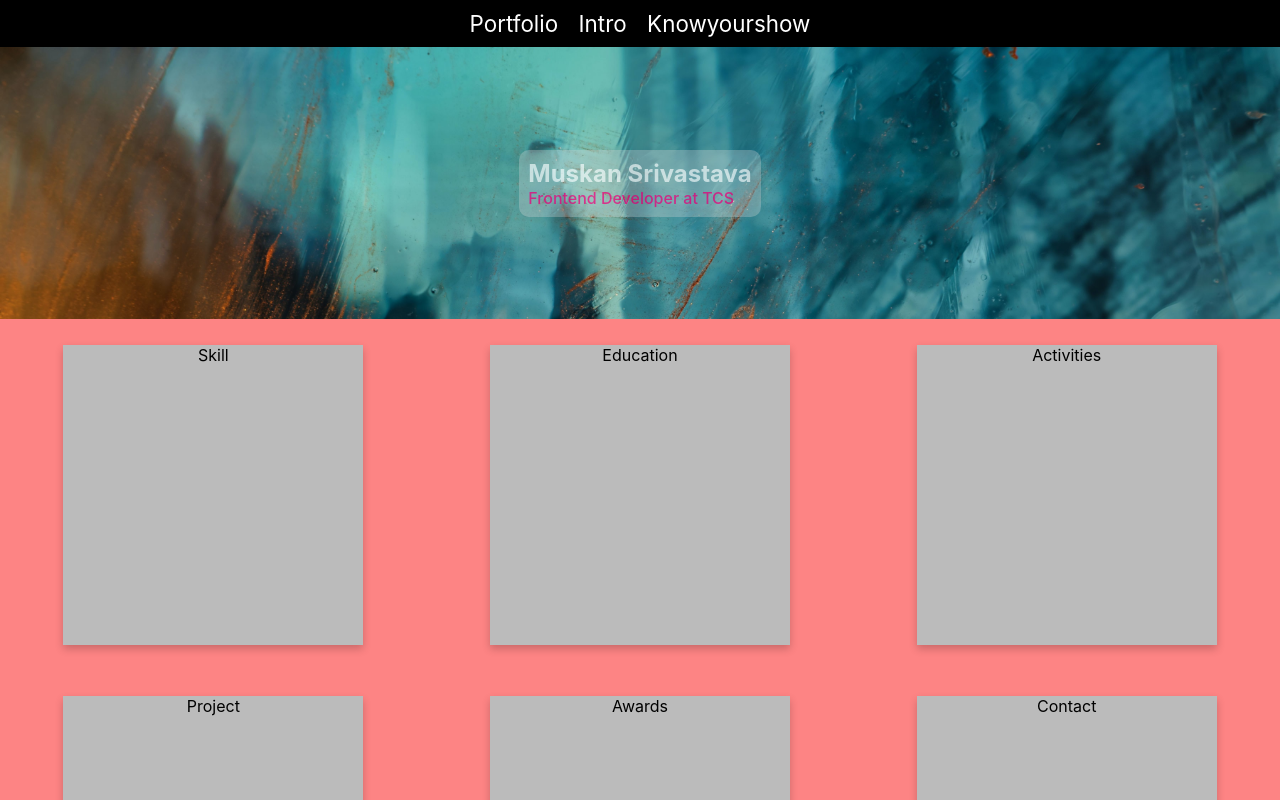
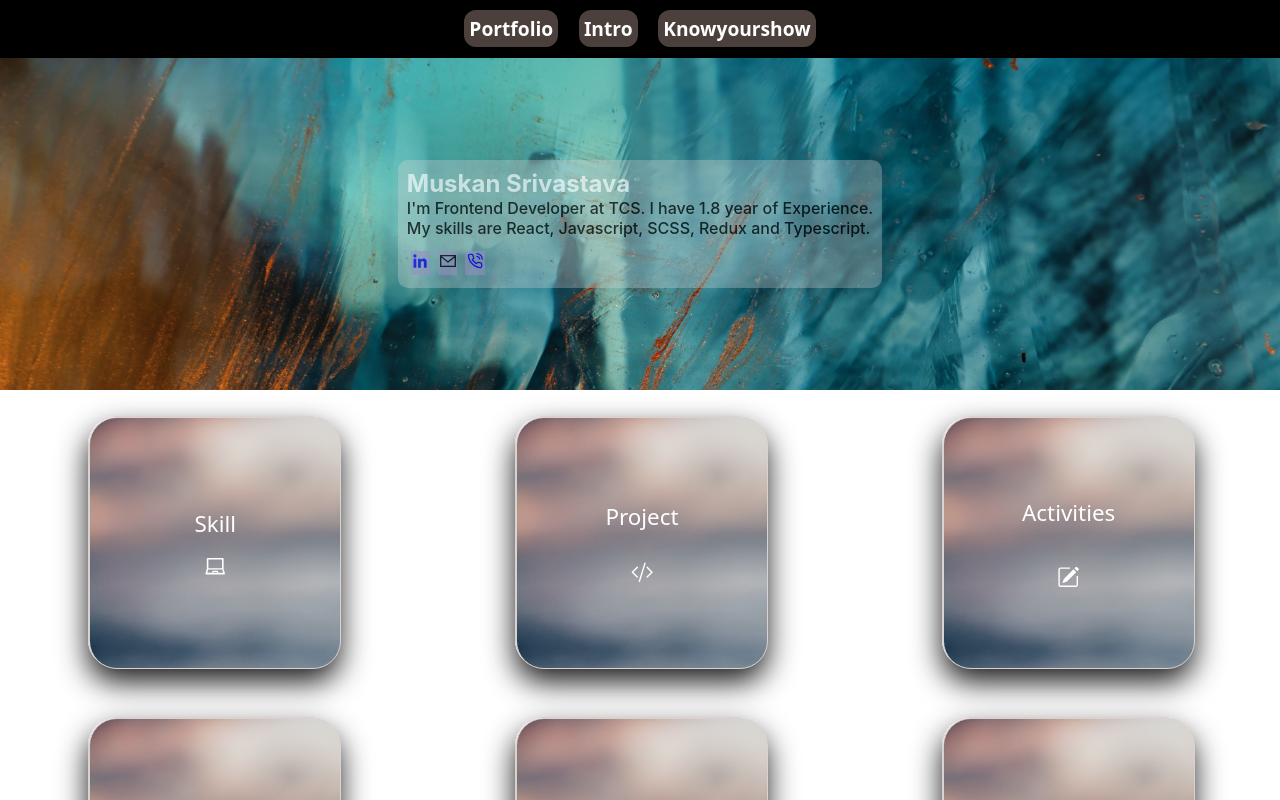
Before and after one commit to MuskanSrivastava8/Mitra, a React (Create React App) app: page /Mitra/Portfolio in a window 1280 px wide. Shown: the top 800 px of the page. Built offline with nearby package versions, Linux system fonts and the light colour scheme.

Commit message:
commit_portfolio_UI_improved

```diff
--- a/package.json
+++ b/package.json
@@ -10,6 +10,7 @@
     "gh-pages": "^5.0.0",
     "react": "^18.2.0",
     "react-dom": "^18.2.0",
+    "react-icons": "^4.9.0",
     "react-router-dom": "^6.12.1",
     "react-scripts": "5.0.1",
     "sass": "^1.63.4",
--- a/src/Components/Menu.scss
+++ b/src/Components/Menu.scss
@@ -10,10 +10,15 @@
     // D17B88 ,D999B9 B8B3E9 90E0F3 75F4F4 // 414535
 
 }
-.menu_item{
+.menu_item {
     margin: 0.8%;
-    margin: 0.8%;
-    font-size: 1.4rem;
+    font-size: 1.2rem;
+    font-family: system-ui;
+    font-weight: 600;
+    background-color: rgb(75 64 60);
+    border-color: transparent;
+    border-radius: 12px;
+    padding: .4%;
 }
 
 .menu_item a{
@@ -23,9 +28,10 @@
 }
 
 .menu_item :hover{
-    margin: 0.8%;
-    border: 1.4px solid #D999B9;
-    border-radius: 10px;
+    // margin: 1%;
+    // border: 1px solid #d4aabf;
+    // border-radius: 8px;
+    text-shadow: 0.5px 0.5px 1px #be9fc6, 0 0 25px #b29db1, 0 0 5px #bf85b5;
 }
 @media only screen and (min-width: 992px) {}
 @media only screen and (min-width: 768px) {}
--- a/src/Components/Portfolio/Portfolio.js
+++ b/src/Components/Portfolio/Portfolio.js
@@ -1,6 +1,9 @@
 import React from "react";
 import "./portfolio.scss";
 import Summary from "./Summary";
+import { GrLinkedinOption } from "react-icons/gr";
+import { GrMailOption } from "react-icons/gr";
+import { FiPhoneCall } from "react-icons/fi";
 
 export default function Portfolio() {
   return (
@@ -9,10 +12,37 @@ export default function Portfolio() {
         <div className="intro">
           <div className="name">
             <span className="name_text">Muskan Srivastava</span>
-            <span className="occupation">Frontend Developer at TCS</span>
+            <span className="occupation">
+              <span>I'm Frontend Developer at TCS. I have 1.8 year of Experience.</span>
+              <br></br>
+              <span> My skills are React, Javascript, SCSS, Redux and Typescript.</span>
+            </span>
+            <div className="address">
+          <div className="menu_item_contact">
+          <a
+            href="https://www.linkedin.com/in/muskan-srivastava-123b23199"
+            target="_blank" rel="noreferrer"
+          >
+            <GrLinkedinOption />
+          </a>
+        </div>
+        <div className="menu_item_contact">
+          <a href="mailto:someone@example.com" target="_blank" rel="noreferrer">
+            <GrMailOption />
+          </a>
+        </div>
+        <div className="menu_item_contact">
+          <a href="tel:8756719954" target="_blank" rel="noreferrer">
+            <FiPhoneCall />
+          </a>
+        </div>
           </div>
+          </div>
+
         </div>
-        <div className="details"><Summary/></div>
+        <div className="details">
+          <Summary />
+        </div>
       </div>
     </React.Fragment>
   );
--- a/src/Components/Portfolio/Summary.js
+++ b/src/Components/Portfolio/Summary.js
@@ -1,5 +1,11 @@
 import React from "react";
 import "./portfolio.scss";
+import { AiOutlineLaptop } from "react-icons/ai";
+import { BsFillEnvelopeAtFill } from "react-icons/bs";
+import { BsFillMortarboardFill } from "react-icons/bs";
+import { BsCodeSlash } from "react-icons/bs";
+import { BsTrophy } from "react-icons/bs";
+import { BsPencilSquare } from "react-icons/bs";
 
 export default function Summary() {
   return (
@@ -9,11 +15,20 @@ export default function Summary() {
           <div className="summary_box">
             <div class="flip-card">
               <div class="flip-card-inner">
-                <div class="flip-card-front">Skill</div>
+                <div class="flip-card-front">
+                  <div className="card_text">
+                    <div className="card_heading">Skill</div>
+                    <AiOutlineLaptop />
+                  </div>
+                </div>
                 <div class="flip-card-back">
+                  <div className="points_heading">
                     <h1>Skill</h1>
+                  </div>
+                  <div className="points_details">
                   <h4>React</h4>
                   <p>Javascript, Typescript, Redux, Sass, HTML, CSS</p>
+                  </div>
                 </div>
               </div>
             </div>
@@ -21,12 +36,70 @@ export default function Summary() {
           <div className="summary_box">
             <div class="flip-card">
               <div class="flip-card-inner">
-                <div class="flip-card-front">Education</div>
+                <div class="flip-card-front">
+                  <div className="card_text">
+                    <div className="card_heading">Project</div>
+                    <BsCodeSlash />
+                  </div>
+                </div>
                 <div class="flip-card-back">
+                  <div className="points_heading">
+                    <h5>Project Experience (TCS)</h5>
+                  </div>
+                  <div className="points_details">
+                  <p>Medline : React Developer</p>
+                  <p>E2open : Application Developer</p>
+                  </div>
+                  <div className="points_heading">
+                    <h5>Personal Project</h5>
+                  </div>
+                  <div className="points_details">
+                  <p>Mitra</p>
+                  </div>
+                </div>
+              </div>
+            </div>
+          </div>
+          <div className="summary_box">
+            <div class="flip-card">
+              <div class="flip-card-inner">
+                <div class="flip-card-front">
+                  <div className="card_text">
+                    <div className="card_heading">Activities</div>
+                    <BsPencilSquare />
+                  </div>
+                </div>
+                <div class="flip-card-back">
+                  <div className="points_heading">
+                    <h1>Activities</h1>
+                  </div>
+                  <div className="points_details">
+                  <p>T-factor : 1.8</p>
+                  <p>iEvolve score : 1320</p>
+                  </div>
+                </div>
+              </div>
+            </div>
+          </div>
+        </div>
+        <div className="row_2">
+          <div className="summary_box">
+            <div class="flip-card">
+              <div class="flip-card-inner">
+                <div class="flip-card-front">
+                  <div className="card_text">
+                    <div className="card_heading">Education</div>
+                    <BsFillMortarboardFill />
+                  </div>
+                </div>
+                <div class="flip-card-back">
+                  <div className="points_heading">
                     <h1>Education</h1>
-                  <p>
+                  </div>
+
+                  <div>
                     {
-                      <table>
+                      <table className="center">
                         <tr>
                           <th>B.Tech</th>
                           <td>84%</td>
@@ -43,7 +116,7 @@ export default function Summary() {
                         </tr>
                       </table>
                     }
-                  </p>
+                  </div>
                 </div>
               </div>
             </div>
@@ -51,25 +124,21 @@ export default function Summary() {
           <div className="summary_box">
             <div class="flip-card">
               <div class="flip-card-inner">
-                <div class="flip-card-front">Activities</div>
-                <div class="flip-card-back">
-                  <h1>Activities</h1>
-                  <p>T-factor : 1.8</p>
-                  <p>iEvolve score : 1320</p>
+                <div class="flip-card-front">
+                  <div className="card_text">
+                    <div className="card_heading">Awards</div>
+                    <BsTrophy />
                   </div>
                 </div>
+                <div class="flip-card-back">
+                  <div className="points_heading">
+                    <h1>Awards</h1>
                   </div>
+                  <div className="points_details">
+                  <p>On the spot Awards</p>
+                  <p>Elevate wings Awards</p>
+                  <p>Xcelerate Warrior Certificate</p>
                   </div>
-        </div>
-        <div className="row_2">
-          <div className="summary_box">
-            <div class="flip-card">
-              <div class="flip-card-inner">
-                <div class="flip-card-front">Project</div>
-                <div class="flip-card-back">
-                  <h1>Project</h1>
-                  <p>Know Your shows</p>
-                  <p>Music player</p>
                 </div>
               </div>
             </div>
@@ -77,24 +146,20 @@ export default function Summary() {
           <div className="summary_box">
             <div class="flip-card">
               <div class="flip-card-inner">
-                <div class="flip-card-front">Awards</div>
-                <div class="flip-card-back">
-                  <h1>Awards</h1>
-                  <p>On the spot Awards</p>
-                  <p>Elevate wings Awards</p>
-                  <p>Xcelerate Warrior Certificate</p>
+                <div class="flip-card-front">
+                  <div className="card_text">
+                    <div className="card_heading">Contact</div>
+                    <BsFillEnvelopeAtFill />
                   </div>
                 </div>
+                <div class="flip-card-back">
+                  <div className="points_heading">
+                    <h1>Contact</h1>
                   </div>
-          </div>
-          <div className="summary_box">
-            <div class="flip-card">
-              <div class="flip-card-inner">
-                <div class="flip-card-front">Contact</div>
-                <div class="flip-card-back">
-                  <h1>Contact</h1>
+                  <div className="points_details">
                     <p>8756719954</p>
                     <p>muskan.srivastava@tcs.com</p>
+                  </div>
                 </div>
               </div>
             </div>
--- a/src/Components/Portfolio/portfolio.scss
+++ b/src/Components/Portfolio/portfolio.scss
@@ -22,7 +22,7 @@
 .details {
     height: 60%;
     width: 100%;
-    background-color: #D999B9;
+    // background-color: #D999B9;
 }
 
 .name {
@@ -47,8 +47,21 @@
 
 .occupation {
     font-size: 1rem;
-    color: #ff0080;
+    color: #000000;
     font-weight: 500;
+    font-family: inherit;
+}
+
+.address {
+    display: flex;
+    margin-top: 2%;
+}
+.menu_item_contact{
+    margin: 0.8%;
+    border-color: transparent;
+    padding: .4%;
+    background-color: #a19dc6;
+    cursor: pointer;
 }
 
 .summary_container {
@@ -57,7 +70,7 @@
     display: flex;
     // flex-wrap: wrap;
     flex-direction: column;
-    background-color: rgb(253, 132, 132);
+    // background-color: rgb(253, 132, 132);
 }
 
 .summary_box {
@@ -66,7 +79,7 @@
     display: flex;
     /* flex-wrap: wrap; */
     flex-direction: column;
-    background-color: rgb(253, 132, 132);
+    // background-color: rgb(253, 132, 132);
     // border: 1px solid white;
     justify-content: center;
     align-items: center;
@@ -86,10 +99,11 @@
     width: 100%;
     display: flex;
 }
+
 .flip-card {
     background-color: transparent;
-    width: 300px;
-    height: 300px;
+    width: 250px;
+    height: 250px;
     perspective: 1000px;
     cursor: pointer;
 }
@@ -101,48 +115,94 @@
     text-align: center;
     transition: transform 0.6s;
     transform-style: preserve-3d;
-    box-shadow: 0 4px 8px 0 rgba(0,0,0,0.2);
+    box-shadow: 0 14px 30px 0 rgba(0, 0, 0, 0.9);
+    border: 1px solid #dad1d1;
+    border-radius: 28px;
+
 }
 
 .flip-card:hover .flip-card-inner {
     transform: rotateY(180deg);
 }
 
-  .flip-card-front, .flip-card-back {
+.flip-card-front,
+.flip-card-back {
     position: absolute;
     width: 100%;
     height: 100%;
     -webkit-backface-visibility: hidden;
     backface-visibility: hidden;
+    border: 1px solid #dad1d1;
+    border-radius: 28px;
+
 }
 
 .flip-card-front {
-    background-color: #bbb;
+    // background-color: #bbb;
     color: black;
     text-align: center;
+    display: flex;
+    justify-content: center;
+    align-items: center;
+    background-color: rgba(217, 217, 217, 0.431372549);
+    background-image: url(portfolio_summary_small.jpg);
+    background-size: cover;
+
 }
 
 .flip-card-back {
-    background-color: #2980b9;
+    background-color: #B8B3E9;
     color: white;
     transform: rotateY(180deg);
 }
+
+.card_text {
+    display: flex;
+    flex-direction: column;
+    justify-content: center;
+    align-items: center;
+    color: white;
+    font-size: 1.4rem;
+    font-family: System-ui;
+}
+
+.card_heading {
+    margin-bottom: 40%
+}
+
 table {
-    border: 2px solid rgb(12, 12, 12);
     width: 180px;
     height: 40px;
+    border: .4px solid black;
 }
 
 th {
-    border-bottom: 1px solid black;
+    color: black;
 }
 
+th,
 td {
-    border-bottom: 1px solid black;
-    text-align: center;
+    border: 1px solid black;
+    border-collapse: collapse;
+}
+
+.center {
+    margin-left: auto;
+    margin-right: auto;
+}
+
+.points_heading {
+    color: white;
+    text-shadow: .5px .5px 1px black, 0 0 25px blue, 0 0 5px darkblue;
+}
+
+.points_details {
+    color: #000000;
 }
 
 @media only screen and (max-width: 904px) {
+
+    //Ipad
     .row_1 {
         flex-direction: column;
     }
@@ -150,12 +210,22 @@ td {
     .row_2 {
         flex-direction: column;
     }
+
     .summary_box {
         height: 33%;
     }
+
+    .flip-card {
+        width: 240px;
+        height: 240px;
+    }
 }
 
-@media only screen and (max-width: 479px) {
+
+
+@media only screen and (max-width: 414px) {
+
+    //Iphone XR
     .row_1 {
         flex-direction: column;
     }
@@ -163,7 +233,55 @@ td {
     .row_2 {
         flex-direction: column;
     }
+
     .summary_box {
         height: 33%;
     }
+
+    .flip-card {
+        width: 200px;
+        height: 200px;
     }
+}
+
+@media only screen and (max-width: 390px) {
+
+    //Iphone 12 pro
+    .row_1 {
+        flex-direction: column;
+    }
+
+    .row_2 {
+        flex-direction: column;
+    }
+
+    .summary_box {
+        height: 33%;
+    }
+
+    .flip-card {
+        width: 220px;
+        height: 220px;
+    }
+}
+
+@media only screen and (max-width: 376px) {
+
+    //Iphone SE
+    .row_1 {
+        flex-direction: column;
+    }
+
+    .row_2 {
+        flex-direction: column;
+    }
+
+    .summary_box {
+        height: 33%;
+    }
+
+    .flip-card {
+        width: 180px;
+        height: 180px;
+    }
+}
```
Also changed, not shown: src/Components/Portfolio/portfolio_summary_small.jpg (added), 1 other file (tests, documents, lock files or other folders). Lines whose indentation alone changed are shown as unchanged.
